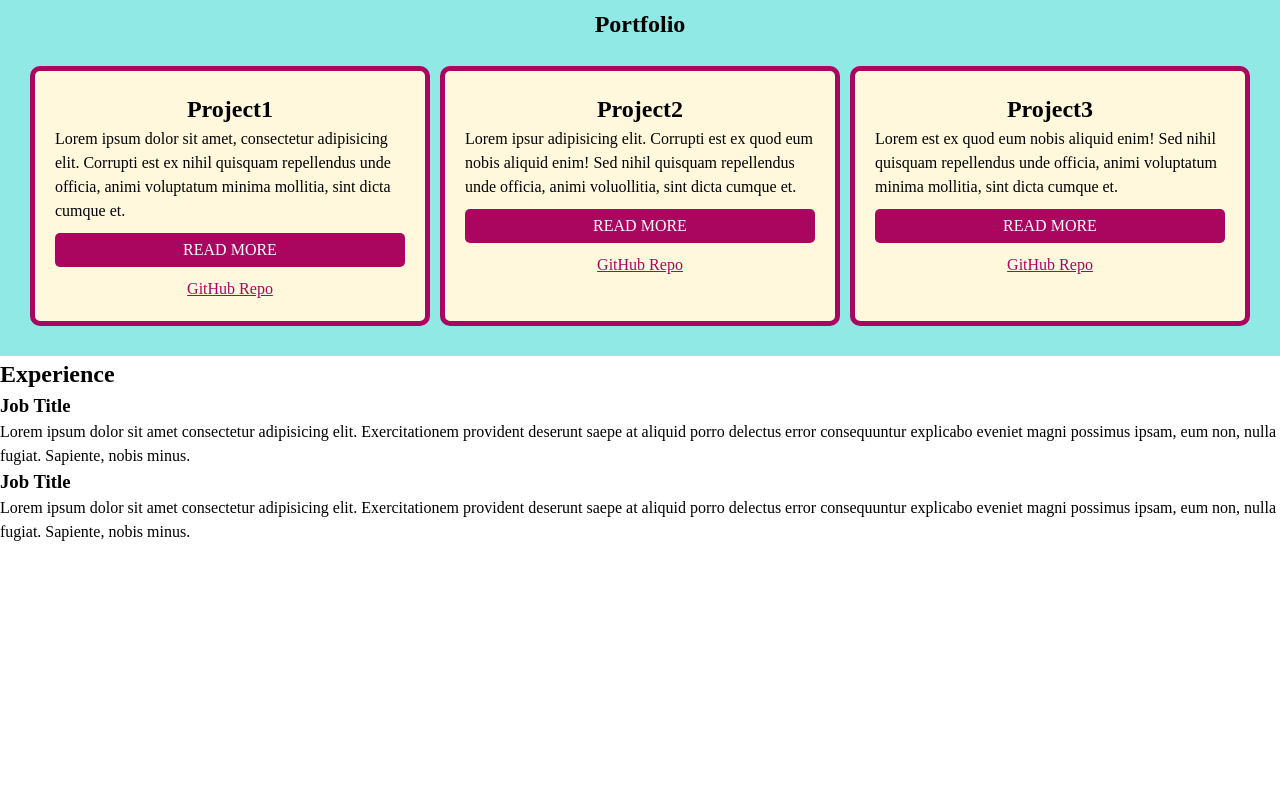
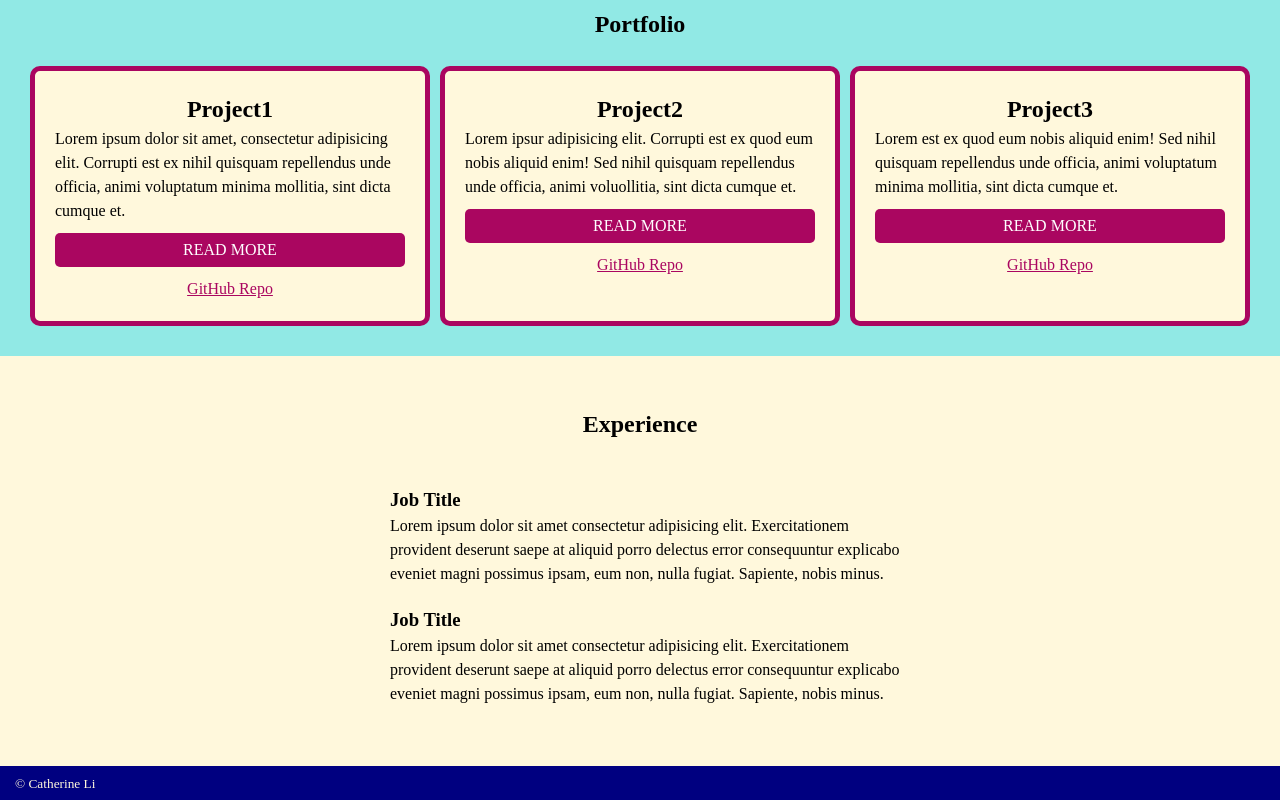
Before and after one commit to catlirex/boolean-uk-html-full-stack-portfolio, a website: page index.html in a window 1280 px wide. Shown: the part 1032-1832 px from the top of the page. Before the commit the page ends 1576 px from the top, so only its background shows below. Drawn offline with Linux system fonts and the light colour scheme.

Commit message:
job and footer adedd

```diff
--- a/index.html
+++ b/index.html
@@ -97,13 +97,14 @@
         <div class="job">
           <h3>Job Title</h3>
           <p>Lorem ipsum dolor sit amet consectetur adipisicing elit. Exercitationem provident deserunt saepe at aliquid porro delectus error consequuntur explicabo eveniet magni possimus ipsam, eum non, nulla fugiat. Sapiente, nobis minus.</p>
-        </div>
-        <div class="job">
             <h3>Job Title</h3>
             <p>Lorem ipsum dolor sit amet consectetur adipisicing elit. Exercitationem provident deserunt saepe at aliquid porro delectus error consequuntur explicabo eveniet magni possimus ipsam, eum non, nulla fugiat. Sapiente, nobis minus.</p>
           </div>
 
       </div>
     </section>
+    <footer>
+      <p><small>&#169; Catherine Li</small></p>
+    </footer>
   </body>
 </html>
--- a/style.css
+++ b/style.css
@@ -26,23 +26,23 @@ body {
   color: white;
 }
 
-#cover header {
+header {
   display: grid;
   grid-template-columns: 200px 1fr;
   justify-content: center;
 }
-#cover header nav {
+header nav {
   justify-self: right;
 }
 
-#cover header nav ul {
+header nav ul {
   display: grid;
   list-style: none;
-  grid-template-columns: repeat(3, 80px);
+  grid-template-columns: repeat(3, 100px);
   grid-gap: 10px;
 }
 
-#cover header nav ul li {
+header nav ul li {
   background-color: rgb(228, 238, 228);
   color: rgb(47, 158, 123);
   border-radius: 5px;
@@ -161,3 +161,36 @@ article a.github {
   text-align: center;
   margin-top: 10px;
 }
+
+/* Experience */
+.job-history {
+  display: grid;
+  grid-template:
+    ".h2." 50px
+    ". job ." auto/
+    1fr 65ch 1fr;
+  background-color: cornsilk;
+  padding: 50px;
+}
+
+.job-history h2 {
+  grid-area: h2;
+  justify-self: center;
+}
+
+.job {
+  grid-area: job;
+  width: 65ch;
+  margin: 10px;
+}
+
+.job-history h3 {
+  margin-top: 20px;
+}
+
+/* Footer */
+footer {
+  background-color: navy;
+  color: cornsilk;
+  padding: 5px 15px;
+}
```
